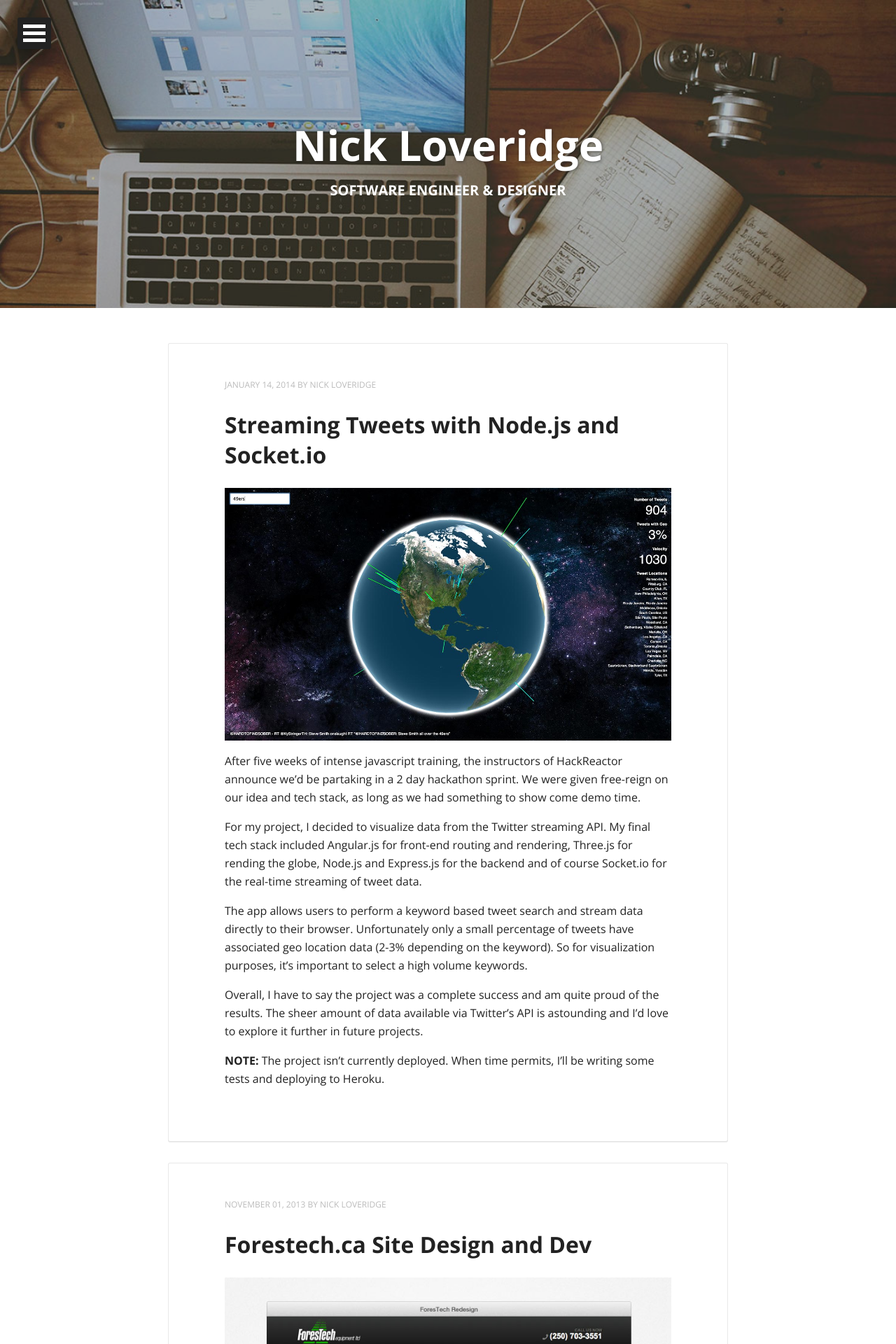
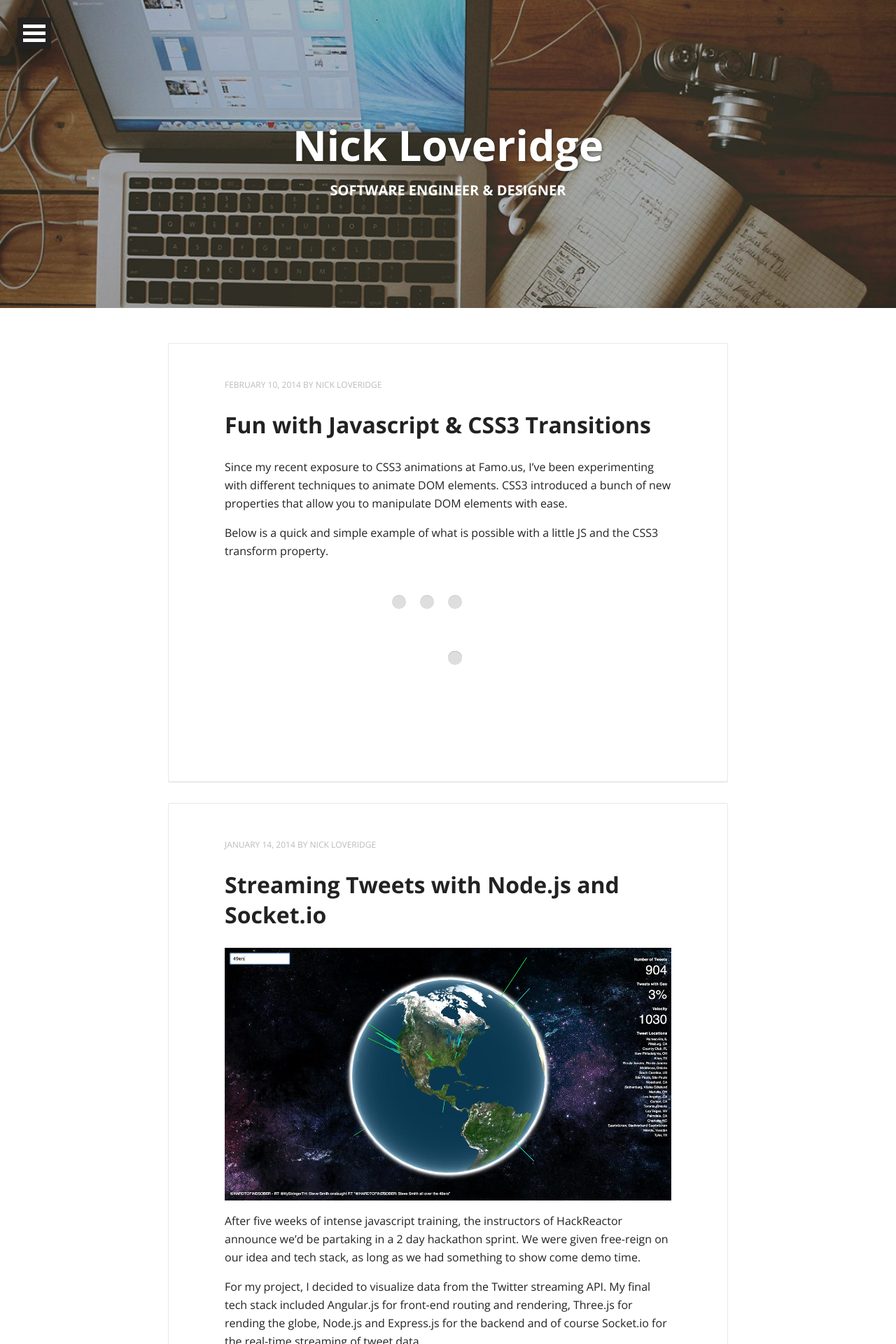
Before and after one commit to lovenick/lovenick.github.io, a Jekyll site: the page built from index.html, in a window 1280 px wide. Shown: the top 1920 px of the page at 70% size. Built offline with Jekyll 4.4.1, drawn with Linux system fonts in a browser that asks for light colours; nearby versions of some CDN libraries; the list of posts is cut into pages by our own code.

Commit message:
new post on CSS3 animations

```diff
--- a/_drafts/fun_with_js_and_css3.md
+++ b/_posts/2014-02-10-fun_with_js_and_css3.md
@@ -5,7 +5,12 @@ description: "Animating DOM elements using Javascript and CSS3 transitions"
 tags: [html, css, javascript, css3, animation]
 ---
 
-Something Something Something
+Since my recent exposure to CSS3 animations at Famo.us, I've been experimenting
+with different techniques to animate DOM elements. CSS3 introduced a bunch of
+new properties that allow you to manipulate DOM elements with ease.
+
+Below is a quick and simple example of what is possible with a little JS and the
+CSS3 transform property.
 
 <style>
   #boxDemo {
```
Also changed, not shown: other parts of _posts/2014-02-10-fun_with_js_and_css3.md (+3 -1 lines).
